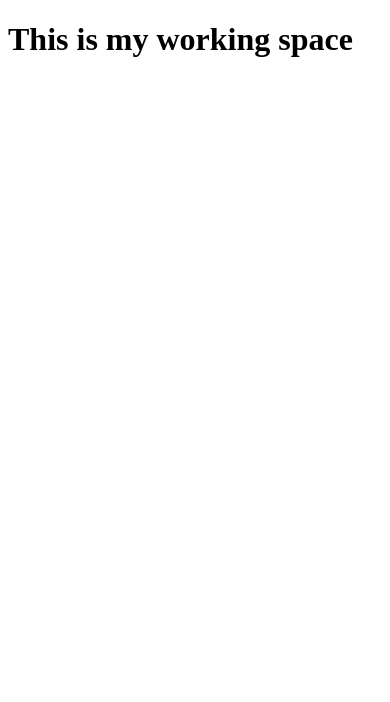
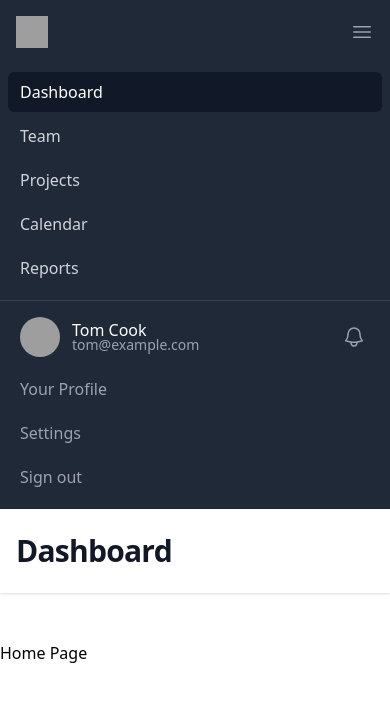
Before and after one commit to ui-Components-demo/ui-components, a plain HTML site: page index.html in a window 390 px wide. Drawn offline with nearby package versions, Linux system fonts and the light colour scheme; grey boxes are pictures that could not be loaded.

Commit message:
navbar created

```diff
--- /dev/null
+++ b/elements/navbar.html
@@ -0,0 +1,108 @@
+<div class="min-h-full">
+    <nav class="bg-gray-800">
+      <div class="mx-auto max-w-7xl px-4 sm:px-6 lg:px-8">
+        <div class="flex h-16 items-center justify-between">
+          <div class="flex items-center">
+            <div class="flex-shrink-0">
+              <img class="h-8 w-8" src="https://tailwindui.com/img/logos/mark.svg?color=indigo&shade=500" alt="Your Company">
+            </div>
+            <div class="hidden md:block">
+              <div class="ml-10 flex items-baseline space-x-4">
+                <!-- Current: "bg-gray-900 text-white", Default: "text-gray-300 hover:bg-gray-700 hover:text-white" -->
+                <a href="#" class="bg-gray-900 text-white rounded-md px-3 py-2 text-sm font-medium" aria-current="page">Home</a>
+                <a href="#" class="text-gray-300 hover:bg-gray-700 hover:text-white rounded-md px-3 py-2 text-sm font-medium">Components</a>
+                <a href="#" class="text-gray-300 hover:bg-gray-700 hover:text-white rounded-md px-3 py-2 text-sm font-medium">About</a>
+                <a href="#" class="text-gray-300 hover:bg-gray-700 hover:text-white rounded-md px-3 py-2 text-sm font-medium">Contact us</a>
+                <a href="#" class="text-gray-300 hover:bg-gray-700 hover:text-white rounded-md px-3 py-2 text-sm font-medium">report</a>
+              </div>
+            </div>
+          </div>
+          <div class="hidden md:block">
+            <div class="ml-4 flex items-center md:ml-6">
+              <button type="button" class="relative rounded-full bg-gray-800 p-1 text-gray-400 hover:text-white focus:outline-none focus:ring-2 focus:ring-white focus:ring-offset-2 focus:ring-offset-gray-800">
+                <span class="absolute -inset-1.5"></span>
+                <span class="sr-only">View notifications</span>
+                <svg class="h-6 w-6" fill="none" viewBox="0 0 24 24" stroke-width="1.5" stroke="currentColor" aria-hidden="true">
+                  <path stroke-linecap="round" stroke-linejoin="round" d="M14.857 17.082a23.848 23.848 0 005.454-1.31A8.967 8.967 0 0118 9.75v-.7V9A6 6 0 006 9v.75a8.967 8.967 0 01-2.312 6.022c1.733.64 3.56 1.085 5.455 1.31m5.714 0a24.255 24.255 0 01-5.714 0m5.714 0a3 3 0 11-5.714 0" />
+                </svg>
+              </button>
+
+              <!-- Profile dropdown -->
+              <div class="relative ml-3">
+                <div>
+                  <button type="button" class="relative flex max-w-xs items-center rounded-full bg-gray-800 text-sm focus:outline-none focus:ring-2 focus:ring-white focus:ring-offset-2 focus:ring-offset-gray-800" id="user-menu-button" aria-expanded="false" aria-haspopup="true">
+                    <span class="absolute -inset-1.5"></span>
+                    <span class="sr-only">Open user menu</span>
+                    <img class="h-8 w-8 rounded-full" src="https://images.unsplash.com/photo-1472099645785-5658abf4ff4e?ixlib=rb-1.2.1&ixid=eyJhcHBfaWQiOjEyMDd9&auto=format&fit=facearea&facepad=2&w=256&h=256&q=80" alt="">
+                  </button>
+                </div>
+
+
+              </div>
+            </div>
+          </div>
+          <div class="-mr-2 flex md:hidden">
+            <!-- Mobile menu button -->
+            <button type="button" class="relative inline-flex items-center justify-center rounded-md bg-gray-800 p-2 text-gray-400 hover:bg-gray-700 hover:text-white focus:outline-none focus:ring-2 focus:ring-white focus:ring-offset-2 focus:ring-offset-gray-800" aria-controls="mobile-menu" aria-expanded="false">
+              <span class="absolute -inset-0.5"></span>
+              <span class="sr-only">Open main menu</span>
+              <!-- Menu open: "hidden", Menu closed: "block" -->
+              <svg class="block h-6 w-6" fill="none" viewBox="0 0 24 24" stroke-width="1.5" stroke="currentColor" aria-hidden="true">
+                <path stroke-linecap="round" stroke-linejoin="round" d="M3.75 6.75h16.5M3.75 12h16.5m-16.5 5.25h16.5" />
+              </svg>
+              <!-- Menu open: "block", Menu closed: "hidden" -->
+              <svg class="hidden h-6 w-6" fill="none" viewBox="0 0 24 24" stroke-width="1.5" stroke="currentColor" aria-hidden="true">
+                <path stroke-linecap="round" stroke-linejoin="round" d="M6 18L18 6M6 6l12 12" />
+              </svg>
+            </button>
+          </div>
+        </div>
+      </div>
+
+      <!-- Mobile menu, show/hide based on menu state. -->
+      <div class="md:hidden" id="mobile-menu">
+        <div class="space-y-1 px-2 pb-3 pt-2 sm:px-3">
+          <!-- Current: "bg-gray-900 text-white", Default: "text-gray-300 hover:bg-gray-700 hover:text-white" -->
+          <a href="#" class="bg-gray-900 text-white block rounded-md px-3 py-2 text-base font-medium" aria-current="page">Dashboard</a>
+          <a href="#" class="text-gray-300 hover:bg-gray-700 hover:text-white block rounded-md px-3 py-2 text-base font-medium">Team</a>
+          <a href="#" class="text-gray-300 hover:bg-gray-700 hover:text-white block rounded-md px-3 py-2 text-base font-medium">Projects</a>
+          <a href="#" class="text-gray-300 hover:bg-gray-700 hover:text-white block rounded-md px-3 py-2 text-base font-medium">Calendar</a>
+          <a href="#" class="text-gray-300 hover:bg-gray-700 hover:text-white block rounded-md px-3 py-2 text-base font-medium">Reports</a>
+        </div>
+        <div class="border-t border-gray-700 pb-3 pt-4">
+          <div class="flex items-center px-5">
+            <div class="flex-shrink-0">
+              <img class="h-10 w-10 rounded-full" src="https://images.unsplash.com/photo-1472099645785-5658abf4ff4e?ixlib=rb-1.2.1&ixid=eyJhcHBfaWQiOjEyMDd9&auto=format&fit=facearea&facepad=2&w=256&h=256&q=80" alt="">
+            </div>
+            <div class="ml-3">
+              <div class="text-base font-medium leading-none text-white">Tom Cook</div>
+              <div class="text-sm font-medium leading-none text-gray-400">tom@example.com</div>
+            </div>
+            <button type="button" class="relative ml-auto flex-shrink-0 rounded-full bg-gray-800 p-1 text-gray-400 hover:text-white focus:outline-none focus:ring-2 focus:ring-white focus:ring-offset-2 focus:ring-offset-gray-800">
+              <span class="absolute -inset-1.5"></span>
+              <span class="sr-only">View notifications</span>
+              <svg class="h-6 w-6" fill="none" viewBox="0 0 24 24" stroke-width="1.5" stroke="currentColor" aria-hidden="true">
+                <path stroke-linecap="round" stroke-linejoin="round" d="M14.857 17.082a23.848 23.848 0 005.454-1.31A8.967 8.967 0 0118 9.75v-.7V9A6 6 0 006 9v.75a8.967 8.967 0 01-2.312 6.022c1.733.64 3.56 1.085 5.455 1.31m5.714 0a24.255 24.255 0 01-5.714 0m5.714 0a3 3 0 11-5.714 0" />
+              </svg>
+            </button>
+          </div>
+          <div class="mt-3 space-y-1 px-2">
+            <a href="#" class="block rounded-md px-3 py-2 text-base font-medium text-gray-400 hover:bg-gray-700 hover:text-white">Your Profile</a>
+            <a href="#" class="block rounded-md px-3 py-2 text-base font-medium text-gray-400 hover:bg-gray-700 hover:text-white">Settings</a>
+            <a href="#" class="block rounded-md px-3 py-2 text-base font-medium text-gray-400 hover:bg-gray-700 hover:text-white">Sign out</a>
+          </div>
+        </div>
+      </div>
+    </nav>
+
+    <header class="bg-white shadow">
+      <div class="mx-auto max-w-7xl px-4 py-6 sm:px-6 lg:px-8">
+        <h1 class="text-3xl font-bold tracking-tight text-gray-900">Dashboard</h1>
+      </div>
+    </header>
+    <main>
+      <div class="mx-auto max-w-7xl py-6 sm:px-6 lg:px-8">
+        <!-- Your content -->
+      </div>
+    </main>
+  </div>
--- a/index.html
+++ b/index.html
@@ -3,9 +3,43 @@
 <head>
     <meta charset="UTF-8">
     <meta name="viewport" content="width=device-width, initial-scale=1.0">
-    <title>Document</title>
+    <title>Explore Beautiful Ui Components</title>
+    <script src="https://cdn.tailwindcss.com"></script>
+
+    <script>
+        tailwind.config = {
+          theme: {
+            extend: {
+              colors: {
+                clifford: '#da373d',
+              }
+            }
+          }
+        }
+      </script>
+      <style type="text/tailwindcss">
+        @layer utilities {
+          .content-auto {
+            content-visibility: auto;
+          }
+        }
+      </style>
+       <script src="https://cdn.tailwindcss.com?plugins=forms,typography,aspect-ratio,line-clamp,container-queries"></script>
 </head>
 <body>
-    <h1>This is my working space</h1>
+
+    <div id="navbar"></div>
+    <h1>Home Page</h1>
+    <!-- Other content -->
+
+    <script>
+        // Load the navbar using JavaScript
+        window.onload = function() {
+            fetch('./elements/navbar.html')
+                .then(response => response.text())
+                .then(data => document.getElementById('navbar').innerHTML = data);
+        };
+    </script>
+
 </body>
 </html>
```
